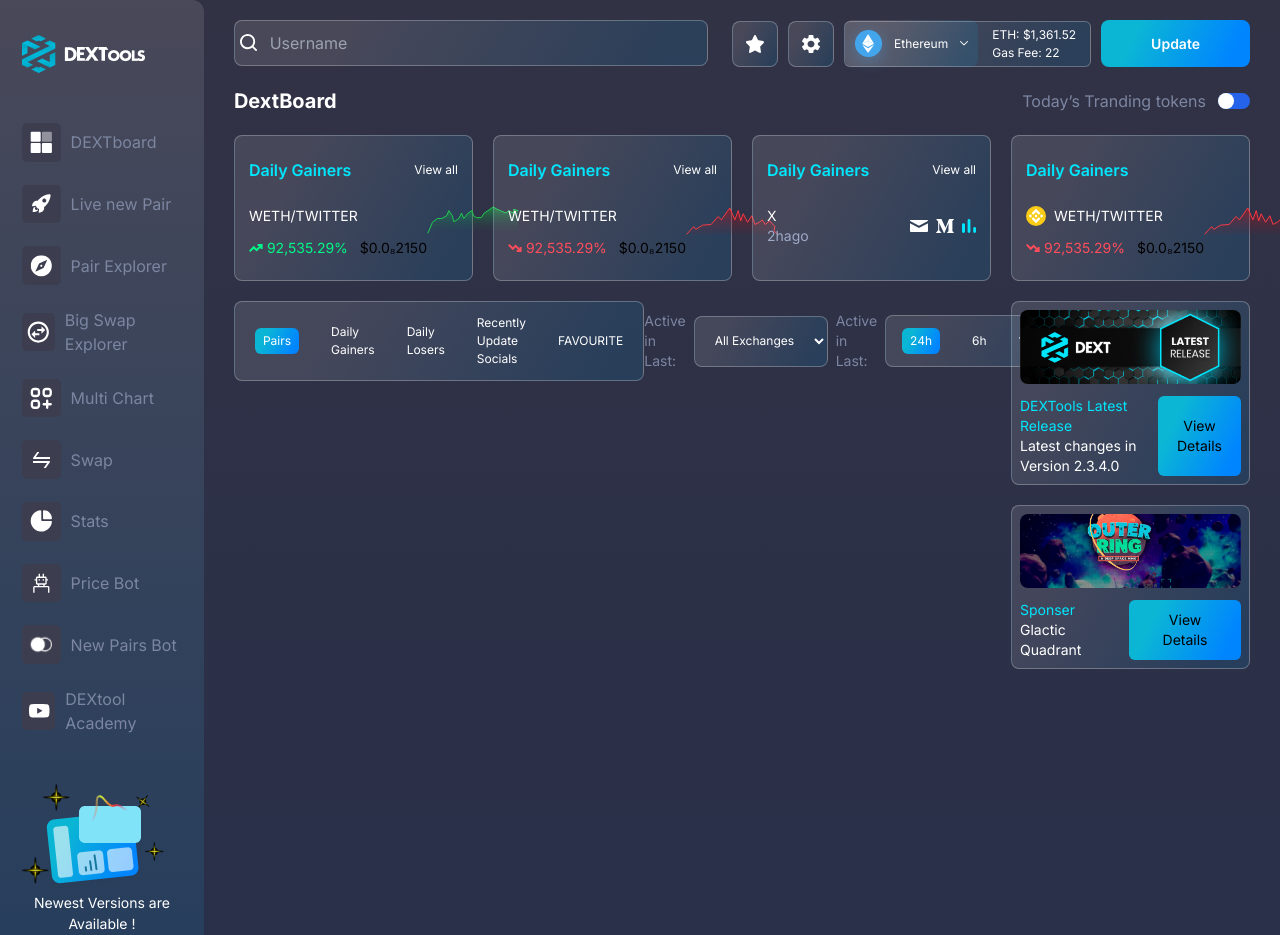
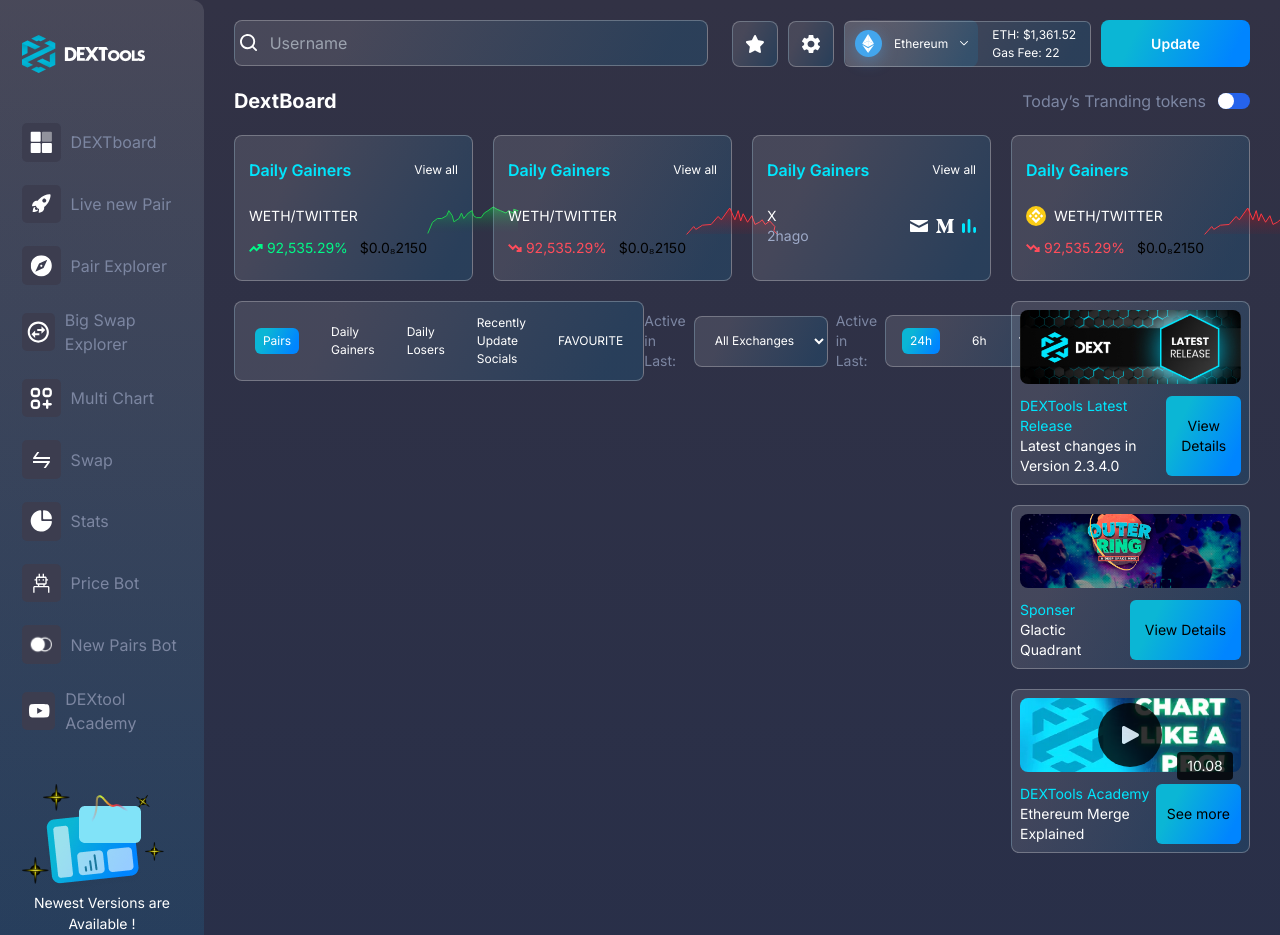
Before and after one commit to forhadmia1/dextboard_rubel, a React (Create React App) app: page / in a window 1280 px wide. Shown: the top 935 px of the page. Built offline with nearby package versions, Linux system fonts and the light colour scheme.

Commit message:
right card done

```diff
--- a/src/page/Dextboard.jsx
+++ b/src/page/Dextboard.jsx
@@ -6,6 +6,7 @@
 import RecentlyUpdateSocials from '../components/Dextboard/RecentlyUpdateSocials';
 import rectengle1 from '../images/Rectangle 31.jpg'
 import rectengle2 from '../images/Rectangle 38.jpg'
+import rectengle3 from '../images/Rectangle 30.jpg'
 
 const Dextboard = () => {
     const [toggle, setToggle] = useState(false)
@@ -77,7 +78,7 @@
                                 <p className='text-[#00E6FD]'>DEXTools Latest Release</p>
                                 <p className='text-white'>Latest changes in Version 2.3.4.0</p>
                             </div>
-                            <button className='btn-background px-4'>View Details</button>
+                            <button className='btn-background w-28'>View Details</button>
                         </div>
                     </div>
                     <div className='card-background p-2 text-sm mt-5'>
@@ -87,7 +88,27 @@
                                 <p className='text-[#00E6FD]'>Sponser</p>
                                 <p className='text-white'>Glactic Quadrant</p>
                             </div>
-                            <button className='btn-background px-4'>View Details</button>
+                            <button className='btn-background w-28'>View Details</button>
+                        </div>
+                    </div>
+                    <div className='card-background p-2 text-sm mt-5'>
+                        <div className='relative'>
+                            <img className='rounded-lg' src={rectengle3} alt="" />
+                            <div className='w-16 h-16 bg-black opacity-80 flex justify-center items-center rounded-full absolute top-1/2 left-1/2 -translate-x-1/2 -translate-y-1/2'>
+                                <svg width="17" height="18" viewBox="0 0 17 18" fill="none" xmlns="http://www.w3.org/2000/svg">
+                                    <path d="M16.1045 7.5479L2.74732 0.231881C1.66205 -0.36226 0 0.214303 0 1.68383V16.3123C0 17.6307 1.54442 18.4252 2.74732 17.7643L16.1045 10.4518C17.296 9.80141 17.2998 8.19829 16.1045 7.5479Z" fill="white" />
+                                </svg>
+                            </div>
+                            <div className='bg-black opacity-80 p-1 w-14 flex justify-center absolute -bottom-2 right-2 rounded'>
+                                <span className='text-white'>10.08</span>
+                            </div>
+                        </div>
+                        <div className='mt-3 flex justify-between'>
+                            <div>
+                                <p className='text-[#00E6FD]'>DEXTools Academy</p>
+                                <p className='text-white'>Ethereum Merge Explained</p>
+                            </div>
+                            <button className='btn-background w-28'>See more</button>
                         </div>
                     </div>
                 </div>
```
Also changed, not shown: src/images/Rectangle 30.jpg (added).
